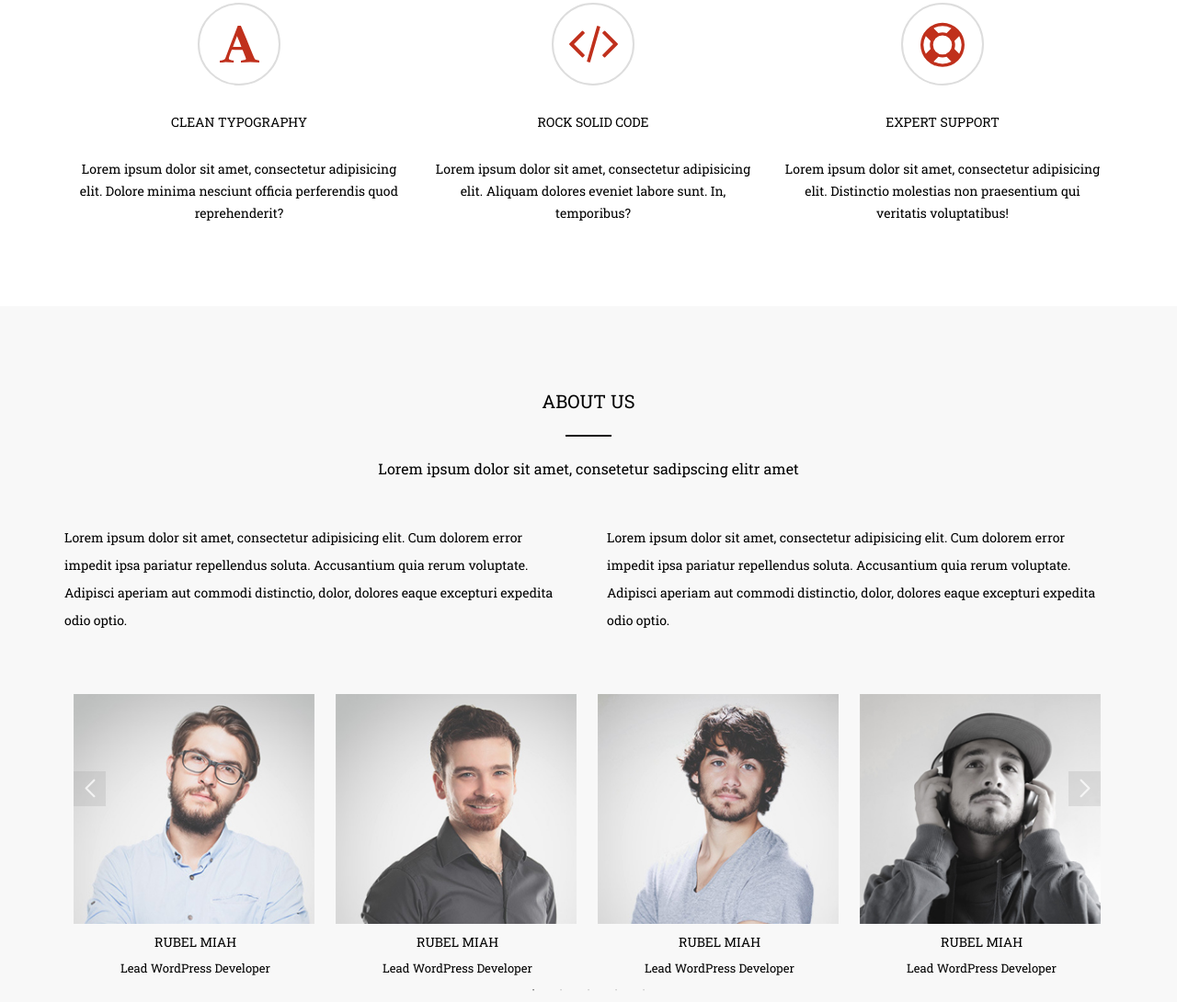
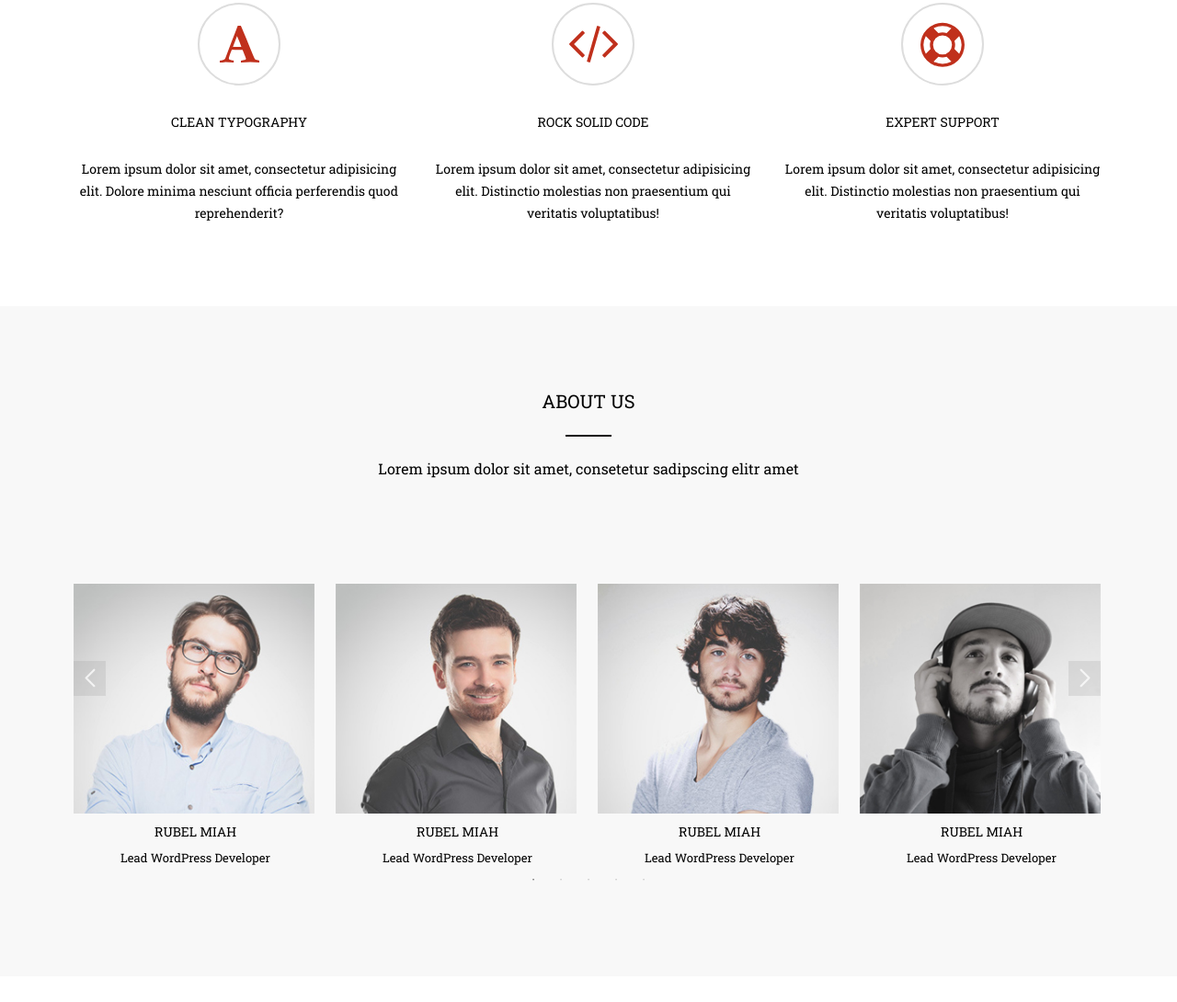
Before and after one commit to stakhova/startup, a website: page app/html/index.html in a window 1280 px wide. Shown: the part 1026-2116 px from the top of the page at 92% size. Drawn offline with nearby package versions, Linux system fonts and the light colour scheme; files that its build step writes are made by us from their sources; files whose address does not match are found by name; a web font is replaced by a local one.

Commit message:
fix text

```diff
--- a/app/html/index.html
+++ b/app/html/index.html
@@ -71,7 +71,7 @@
                     </div>
                     <p class="services-name">Rock Solid Code</p>
                     <div class="services-desc">
-                        <p>Lorem ipsum dolor sit amet, consectetur adipisicing elit. Aliquam dolores eveniet labore sunt. In, temporibus?</p>
+                        <p>Lorem ipsum dolor sit amet, consectetur adipisicing elit. Distinctio molestias non praesentium qui veritatis voluptatibus!</p>
                     </div>
                 </div>
                 <div class="services-item">
@@ -93,10 +93,10 @@
                         <p>Lorem ipsum dolor sit amet, consetetur sadipscing elitr amet</p>
                     </div>
                 </div>
-                <div class="team-text">
-                    <p>Lorem ipsum dolor sit amet, consectetur adipisicing elit. Cum dolorem error impedit ipsa pariatur repellendus soluta. Accusantium quia rerum voluptate. Adipisci aperiam aut commodi distinctio, dolor, dolores eaque excepturi expedita odio optio.</p>
-                    <p>Lorem ipsum dolor sit amet, consectetur adipisicing elit. Cum dolorem error impedit ipsa pariatur repellendus soluta. Accusantium quia rerum voluptate. Adipisci aperiam aut commodi distinctio, dolor, dolores eaque excepturi expedita odio optio.</p>
-                </div>
+<!--                <div class="team-text">-->
+<!--                    <p>Lorem ipsum dolor sit amet, consectetur adipisicing elit. Cum dolorem error impedit ipsa pariatur repellendus soluta. Accusantium quia rerum voluptate. Adipisci aperiam aut commodi distinctio, dolor, dolores eaque excepturi expedita odio optio.</p>-->
+<!--                    <p>Lorem ipsum dolor sit amet, consectetur adipisicing elit. Cum dolorem error impedit ipsa pariatur repellendus soluta. Accusantium quia rerum voluptate. Adipisci aperiam aut commodi distinctio, dolor, dolores eaque excepturi expedita odio optio.</p>-->
+<!--                </div>-->
                 <div class="team-slider">
                     <div class="team-items multiple-items">
                         <div class="team-item">
```
